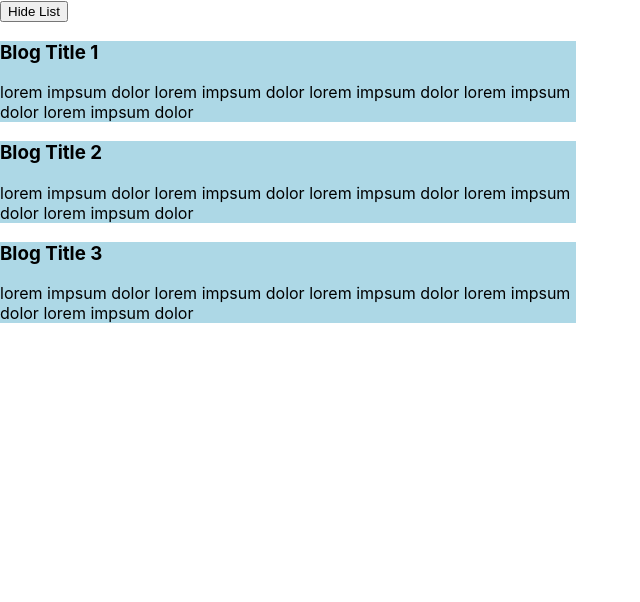
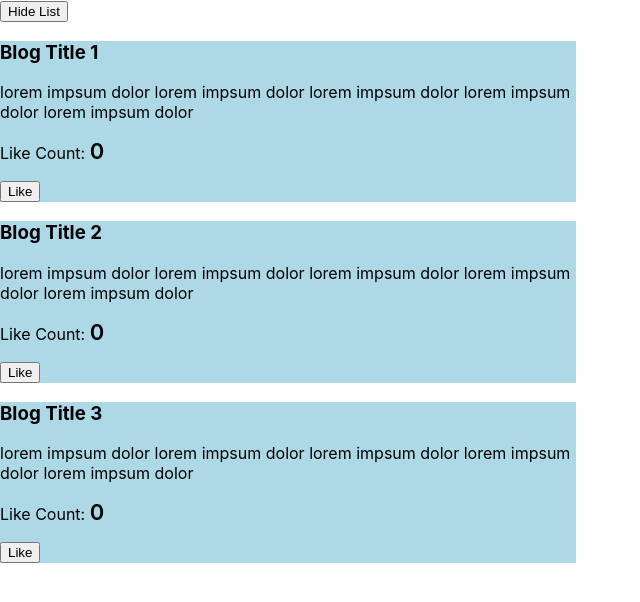
Before and after one commit to Jacobify/first-react-app, a React (Create React App) app: page / in a window 1280 px wide. Shown: the top 602 px of the page, without its empty margins (0-640 px from the left). Built offline with nearby package versions, Linux system fonts and the light colour scheme.

Commit message:
Jacobify - props

```diff
--- a/src/App.js
+++ b/src/App.js
@@ -17,6 +17,30 @@ class App extends Component {
   //   boxShadow: "5px 5px 5px #421"
   // }
 
+  onHideBtnClick = () => {
+    // this.showBlogs = false;
+    // let updatedState = !this.state.showBlogs;
+    // this.setState({showBlogs:updatedState})
+
+    //-----------------------
+
+    this.setState((prevState,prevProps)=>{
+      return { showBlogs: !prevState.showBlogs}
+    })
+
+    //-----------------------
+    // this.setState({showBlogs:false})
+    console.log('====================================');
+    console.log(this.state.showBlogs);
+    console.log('====================================');
+  }
+  onLikeBtnClick = () => {
+    // this.setState((prevState,prevProp)=>{
+    //     return {likeCount: prevState.likeCount + 1};
+    // }
+    // )
+    alert("like button is clicked!")
+  }
   state = {
     showBlogs : true
   }
@@ -24,20 +48,24 @@ class App extends Component {
   blogArr = [
    {
      title:"Blog Title 1",
-     description: "lorem impsum dolor lorem impsum dolor lorem impsum dolor lorem impsum dolor lorem impsum dolor"
+     description: "lorem impsum dolor lorem impsum dolor lorem impsum dolor lorem impsum dolor lorem impsum dolor",
+     likeCount :0
    },
    {
      title:"Blog Title 2",
-     description: "lorem impsum dolor lorem impsum dolor lorem impsum dolor lorem impsum dolor lorem impsum dolor"
+     description: "lorem impsum dolor lorem impsum dolor lorem impsum dolor lorem impsum dolor lorem impsum dolor",
+     likeCount :0
    },
    {
      title:"Blog Title 3",
-     description: "lorem impsum dolor lorem impsum dolor lorem impsum dolor lorem impsum dolor lorem impsum dolor"
+     description: "lorem impsum dolor lorem impsum dolor lorem impsum dolor lorem impsum dolor lorem impsum dolor",
+     likeCount :0
    }
   ];
+
   blogCards = arrayValueCheck(this.blogArr) ? [] : this.blogArr.map((blog,index)=>{
    return(
-     <BlogCard key={index} title={blog.title} description={blog.description} id={index} />
+     <BlogCard key={index} likeCount={blog.likeCount} title={blog.title} description={blog.description} id={index} onLikeBtnClick={this.onLikeBtnClick}/>
      // <div className="BlogCard" key={index}>
      //   <h3>{blog.title}</h3>
      //   <p>{blog.description}</p>
@@ -46,18 +74,13 @@ class App extends Component {
   })
 
 
-  onHideBtnClick = () => {
-    // this.showBlogs = false;
-    this.setState({showBlogs:false})
-    console.log('====================================');
-    console.log(this.state.showBlogs);
-    console.log('====================================');
-  }
+
 
   render() {
+    console.log("render is called!");
     return(
       <div className="App">
-        <button onClick={this.onHideBtnClick}>Hide List</button>
+        <button onClick={this.onHideBtnClick}>{this.state.showBlogs ?"Hide List" : "Show List"}</button>
         {
           this.state.showBlogs ? this.blogCards : null
         }
--- a/src/BlogCard.js
+++ b/src/BlogCard.js
@@ -3,14 +3,27 @@ import { dumpLogs } from "./Utils";
 // import './BlogCard.css'
 import classes from "./BlogCard.module.css"
 
-const BlogCard = (props) => {
+const BlogCard = (props)=> {
+    // state={
+    //     likeCount:0
+    // }
+
+    // onLikeBtnClick = ()=>{
+    //     this.setState((prevState,prevProp)=>{
+    //         return {likeCount: prevState.likeCount + 1};
+    //     }
+    //     )
+    // }
     dumpLogs(props);
     return (
         <div className={classes.BlogCard}>
             <h3>{props.title}</h3>
             <p>{props.description}</p>
+            <p>Like Count: <span className={classes.likeCount}>{props.likeCount}</span></p>
+            <button onClick={props.onLikeBtnClick}>Like</button>
         </div>
     )
+
 }
 
 export default BlogCard;
--- a/src/BlogCard.module.css
+++ b/src/BlogCard.module.css
@@ -3,6 +3,11 @@
     border-radius : "5px";
     box-shadow: "5px 5px 5px #421";
     background-color:lightblue;
+}
+
+.likeCount {
+    font-weight: 600;
+    font-size: 22px;
 }
 
 @media (min-width: 992px) {
```
